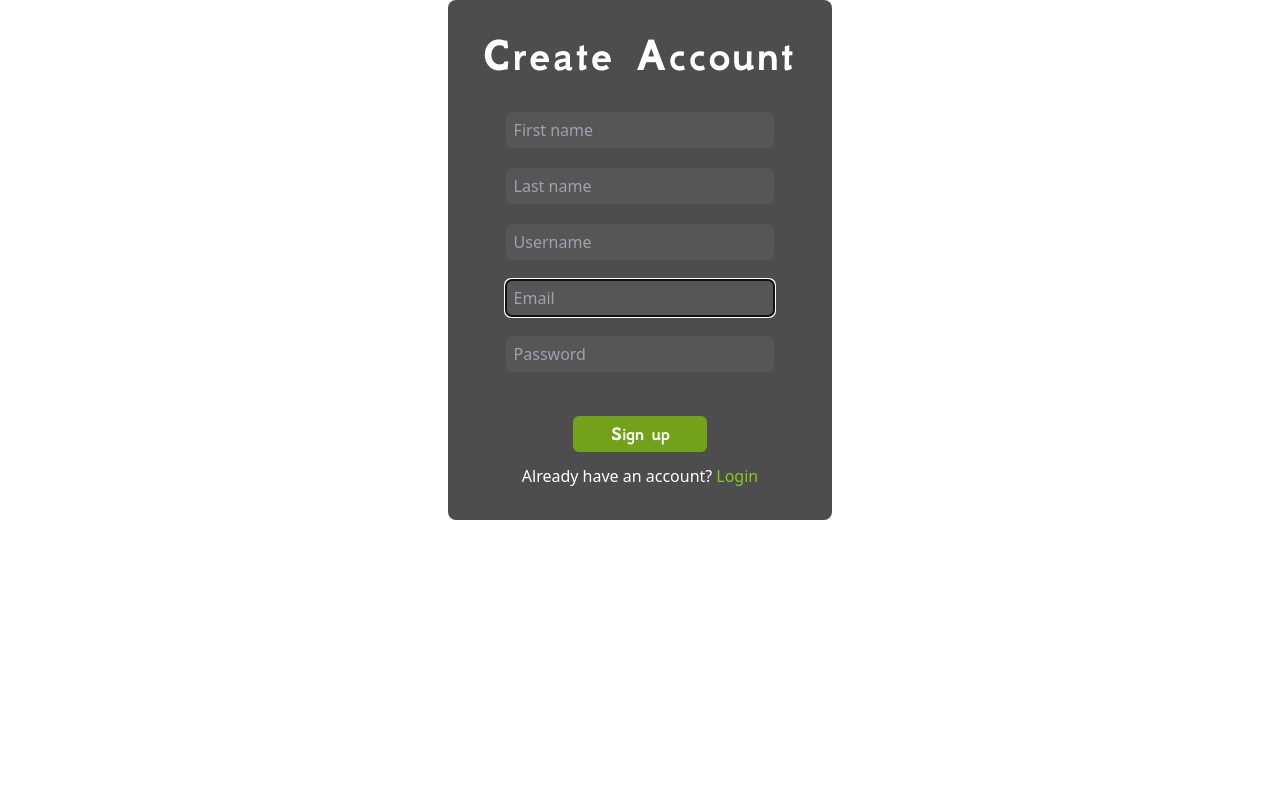
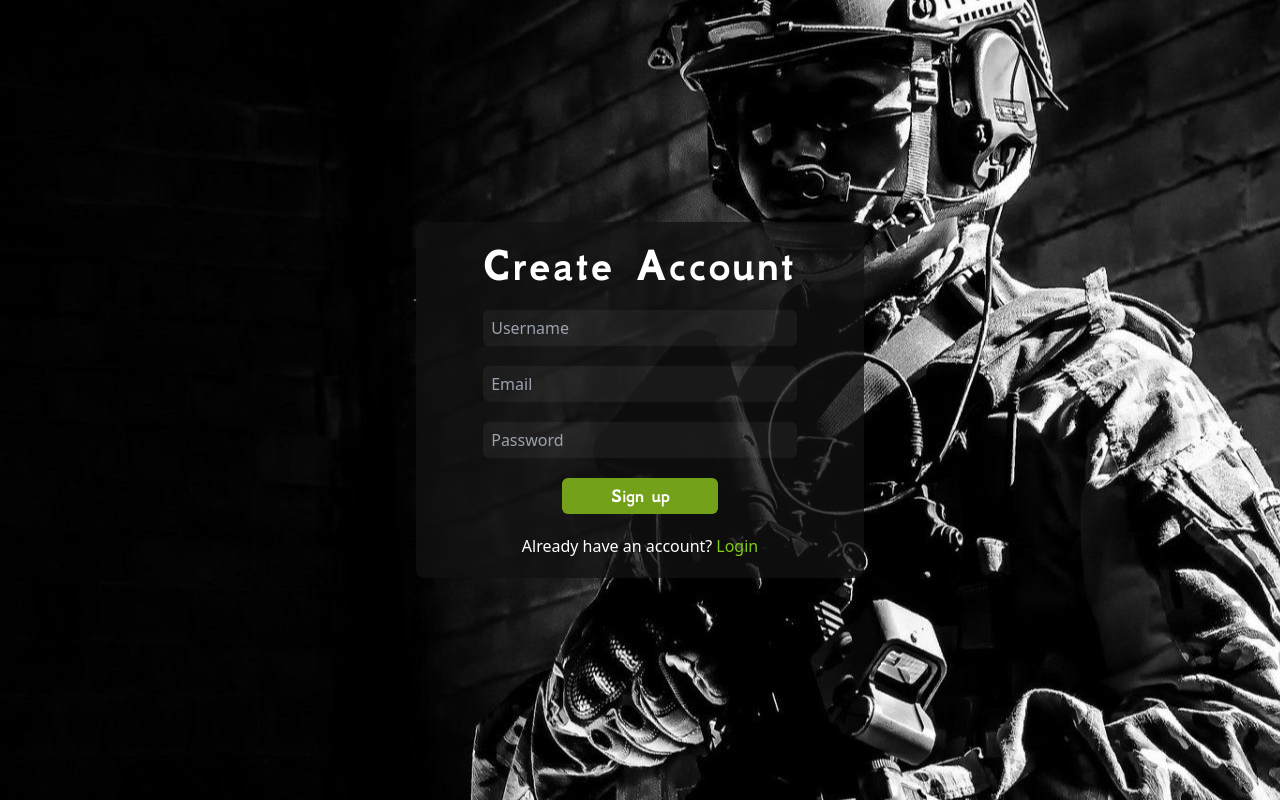
Before and after one commit to Georgi1102/battlezone_bazaar, a React (Create React App) app in the folder client/battle_zone/: page /signUp in a window 1280 px wide. Built offline with nearby package versions, Linux system fonts and the light colour scheme.

Commit message:
Fix register/login background

```diff
--- a/client/battle_zone/src/pages/Login.jsx
+++ b/client/battle_zone/src/pages/Login.jsx
@@ -1,21 +1,41 @@
 import React from "react";
+import { useState } from "react";
 import "../style.css";
 import { useNavigate } from "react-router-dom";
 
 export default function Login() {
     const navigate = useNavigate();
 
+    const [username, setUsername] = useState('');
+    const [password, setPassword] = useState('');
+
+    const handleSubmit = async (e) => {
+        e.preventDefault();
+
+        console.log(username, password);
+    }
+
     return (
-        <div className="w-full h-full flex justify-center items-center">
-            <div className="w-[30vw] h-[40vh] bg-dark-gray rounded-lg flex flex-col justify-evenly" >
-                <h1 className="text-white tracking-wider font-gfsNeohellenicBold text-5xl flex justify-center ">
-                    Login
-                </h1>
-                <form className="h-50 space-y-5 flex flex-col items-center">
-                    <input className="w-[70%] rounded-md py-1.5 bg-white-transparent text-white" placeholder="Username" maxLength={64} autoFocus={true}></input>
-                    <input className="w-[70%] rounded-md py-1.5 bg-white-transparent text-white" placeholder="Password" maxLength={64} type="password"></input>
-                </form>
-                <div className="flex flex-col items-center">
+        <div className="bg-special-forces w-full h-[100vh] flex justify-center items-center">
+            <div className="lg:w-[35vw] md:w-[60vw] sm:w-[45vw] py-5 bg-dark-gray rounded-lg flex flex-col justify-evenly" >
+                <form className="h-50 space-y-5 flex flex-col items-center" onSubmit={handleSubmit}>
+                    <h1 className="text-white tracking-wider font-gfsNeohellenicBold text-5xl flex justify-center ">
+                        Login
+                    </h1>
+                    <input className="w-[70%] rounded-md py-1.5 bg-white-transparent text-white"
+                        placeholder="Username"
+                        maxLength={64}
+                        required
+                        onChange={(e) => setUsername(e.target.value)}
+                        autoFocus={true}>
+                    </input>
+                    <input className="w-[70%] rounded-md py-1.5 bg-white-transparent text-white"
+                        placeholder="Password"
+                        maxLength={64}
+                        onChange={(e) => setPassword(e.target.value)}
+                        required
+                        type="password">
+                    </input>
                     <button className=" w-[35%] rounded-md text-white text-xl font-gfsNeohellenicBold bg-green py-1 mt-3 flex justify-center">
                         Log in
                     </button>
@@ -25,7 +45,7 @@ export default function Login() {
                         </div>
                         <button onClick={() => navigate("/signUp")} className="text-lime-500">Create an account</button>
                     </div>
-                </div>
+                </form>
             </div>
         </div>
     );
--- a/client/battle_zone/src/pages/SignUp.jsx
+++ b/client/battle_zone/src/pages/SignUp.jsx
@@ -1,34 +1,64 @@
 import React from "react";
+import { useRef, useState, useEffect } from "react";
 import "../style.css";
 import { useNavigate } from "react-router-dom";
+
+// Add Regex
+//const USERNAME_REGEX = /^[a-zA-Z][a-zA-Z0-9-_]{3, 23}$/;
+//const PASSWORD_REGEX = /^(?=.*[a-z])(?=.*[A-Z])(?=.*[0-9])(?=.*[!@#$%]).{8, 24}$/;
 
 export default function SignUp() {
     const navigate = useNavigate();
 
+    const [username, setUsername] = useState('');
+    const [email, setEmail] = useState('');
+    const [password, setPassword] = useState('');
+
+    const handleSubmit = async (e) => {
+        e.preventDefault();
+
+        console.log(username, email, password);
+    }
+
     return (
-        <div className="w-full h-full flex justify-center items-center">
-            <div className="w-[30vw] h-[65vh] bg-dark-gray rounded-lg flex flex-col justify-evenly" >
-                <h1 className="text-white tracking-wider font-gfsNeohellenicBold text-5xl flex justify-center ">
-                    Create Account
-                </h1>
-                <form className="h-50 space-y-5 flex flex-col items-center">
-                    <input className="w-[70%] rounded-md py-1.5 px-2 bg-white-transparent text-white" placeholder="First name" maxLength={64} autoFocus={true}></input>
-                    <input className="w-[70%] rounded-md py-1.5 px-2 bg-white-transparent text-white" placeholder="Last name" maxLength={64} autoFocus={true}></input>
-                    <input className="w-[70%] rounded-md py-1.5 px-2 bg-white-transparent text-white" placeholder="Username" maxLength={64} autoFocus={true}></input>
-                    <input className="w-[70%] rounded-md py-1.5 px-2 bg-white-transparent text-white" placeholder="Email" maxLength={64} autoFocus={true}></input>
-                    <input className="w-[70%] rounded-md py-1.5 px-2 bg-white-transparent text-white" placeholder="Password" maxLength={64} type="password"></input>
-                </form>
-                <div className="flex flex-col items-center">
-                    <button className=" w-[35%] rounded-md text-white text-xl font-gfsNeohellenicBold bg-green py-1 mt-3 flex justify-center">
+        <div className="bg-special-forces w-full h-[100vh] flex justify-center items-center">
+            <div className="lg:w-[35vw] md:w-[60vw] sm:w-[45vw] py-5 bg-dark-gray rounded-lg flex flex-col justify-evenly" >
+                <form className="h-50 space-y-5 flex flex-col items-center" onSubmit={handleSubmit}>
+                    <h1 className="text-white tracking-wider font-gfsNeohellenicBold text-5xl flex justify-center ">
+                        Create Account
+                    </h1>
+                    <input
+                        className="w-[70%] rounded-md py-1.5 px-2 bg-white-transparent text-white"
+                        placeholder="Username"
+                        maxLength={64}
+                        onChange={(e) => setUsername(e.target.value)}
+                        required
+                        autoComplete="off">
+                    </input>
+                    <input className="w-[70%] rounded-md py-1.5 px-2 bg-white-transparent text-white"
+                        placeholder="Email"
+                        onChange={(e) => setEmail(e.target.value)}
+                        required
+                        maxLength={64}>
+                    </input>
+                    <input
+                        className="w-[70%] rounded-md py-1.5 px-2 bg-white-transparent text-white"
+                        placeholder="Password"
+                        maxLength={64}
+                        onChange={(e) => setPassword(e.target.value)}
+                        required
+                        type="password">
+                    </input>
+                    <button className=" w-[35%] rounded-md text-white text-xl font-gfsNeohellenicBold bg-green py-1 flex justify-center">
                         Sign up
                     </button>
-                    <div className="mt-3 flex flex-row space-x-1">
+                    <div className=" flex flex-row space-x-1">
                         <div className="text-white">
                             Already have an account?
                         </div>
                         <button onClick={() => navigate("/login")} className="text-lime-500">Login</button>
                     </div>
-                </div>
+                </form>
             </div>
         </div>
     );
--- a/client/battle_zone/src/tailwind.css
+++ b/client/battle_zone/src/tailwind.css
@@ -97,6 +97,12 @@
   background-attachment: fixed;
 }
 
+.bg-special-forces {
+  background-image: url('./images/backgroundSpecialForces.jpg');
+  background-position: center;
+  background-attachment: fixed;
+}
+
 .text-red{
   color: #f41014;
 }
```
